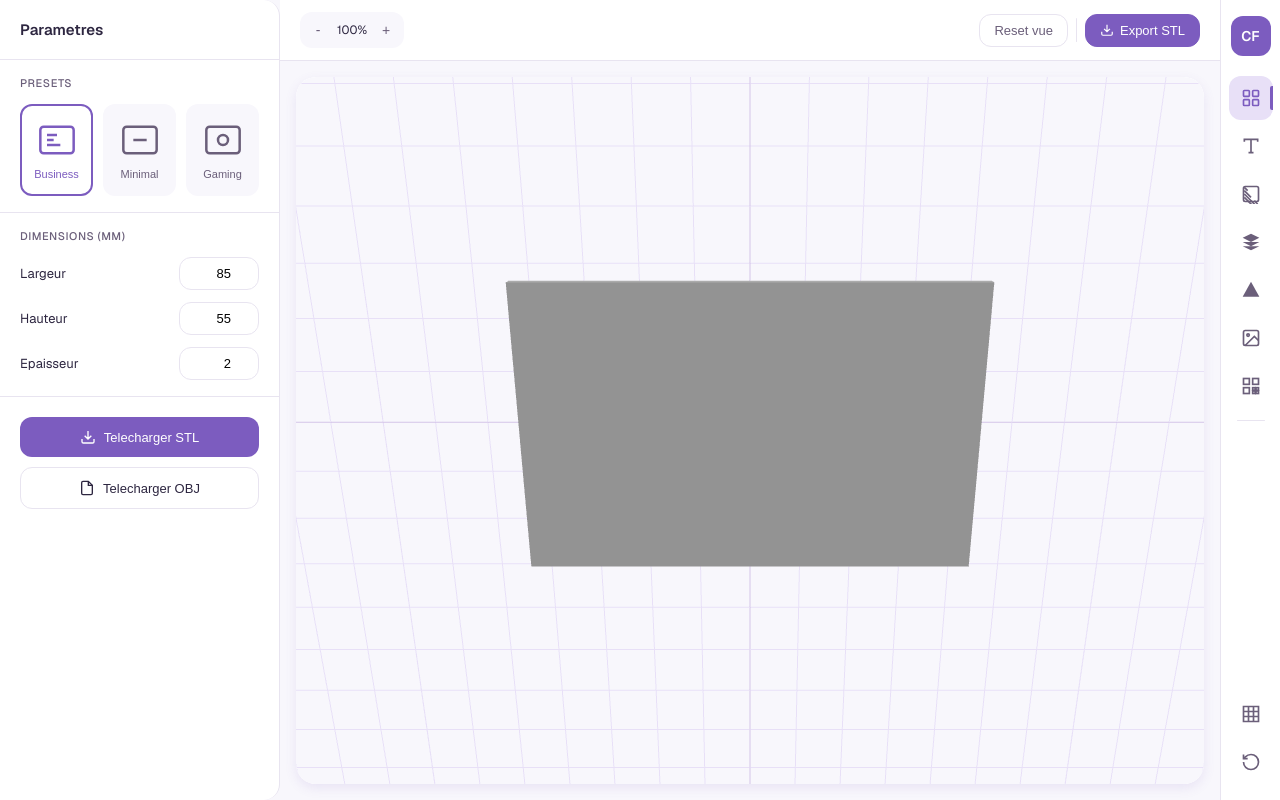
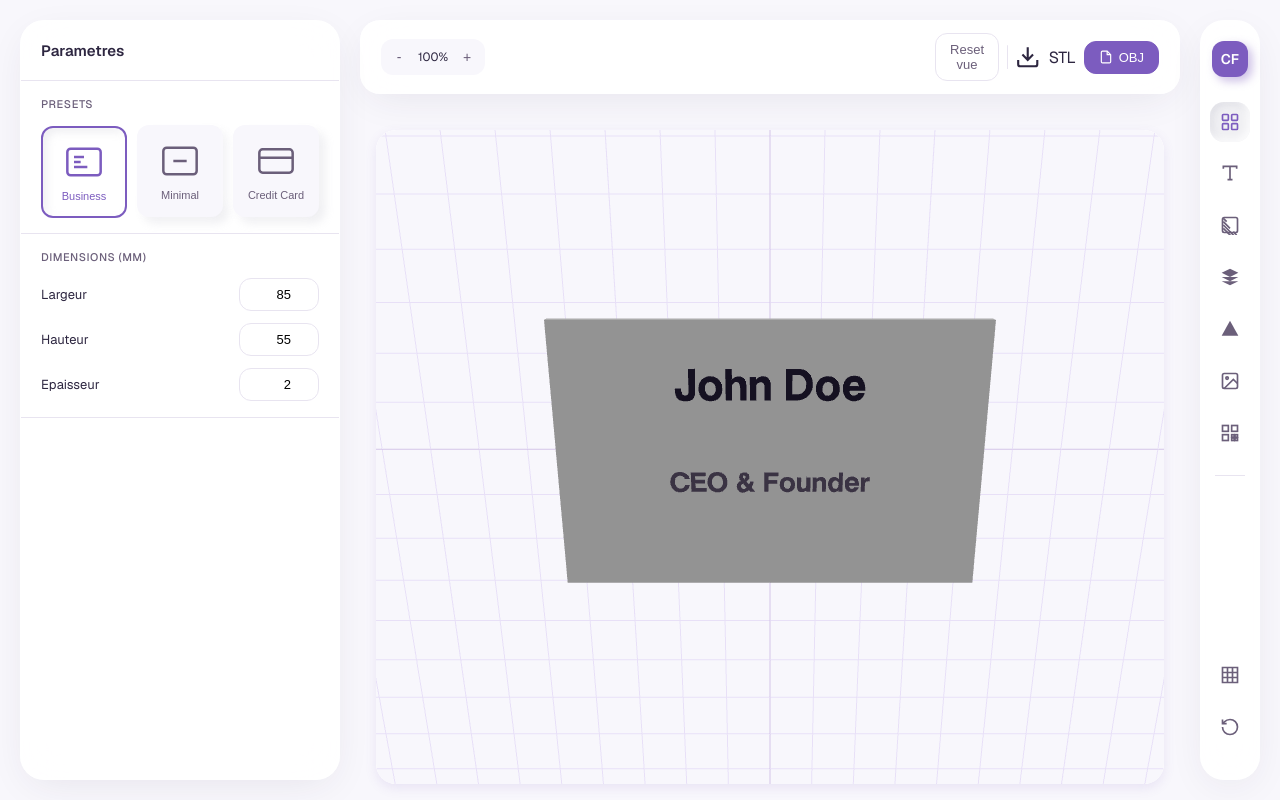
Before and after one commit to Moussandou/CardForge, a website built with Vite: page index.html in a window 1280 px wide. Built offline with nearby package versions, Linux system fonts and the light colour scheme; animation ran at ten frames a second.

Commit message:
feat: Header revamp, UI polish, and text visibility fix

```diff
--- a/index.html
+++ b/index.html
@@ -24,11 +24,17 @@
         <div class="toolbar-group">
           <button class="toolbar-btn" id="resetCameraBtn">Reset vue</button>
           <div class="toolbar-divider"></div>
-          <button class="toolbar-btn primary" id="quickExportBtn">
+          <svg viewBox="0 0 24 24" fill="none" stroke="currentColor" stroke-width="2">
+            <path d="M21 15v4a2 2 0 01-2 2H5a2 2 0 01-2-2v-4M7 10l5 5 5-5M12 15V3" />
+          </svg>
+          STL
+          </button>
+          <button class="toolbar-btn primary" id="headerExportOBJ" title="Export OBJ">
             <svg viewBox="0 0 24 24" fill="none" stroke="currentColor" stroke-width="2">
-              <path d="M21 15v4a2 2 0 01-2 2H5a2 2 0 01-2-2v-4M7 10l5 5 5-5M12 15V3" />
+              <path d="M14 2H6a2 2 0 00-2 2v16a2 2 0 002 2h12a2 2 0 002-2V8z" />
+              <polyline points="14 2 14 8 20 8" />
             </svg>
-            Export STL
+            OBJ
           </button>
         </div>
       </div>
--- a/src/main.js
+++ b/src/main.js
@@ -45,25 +45,25 @@ class CardForgeApp {
         });
 
         await this.textManager.updateMainText(
-            params.mainText,
+            params.mainText || params.fullName || 'John Doe',
             {
-                size: params.mainTextSize,
+                size: params.mainTextSize || 6,
                 height: params.depth * 0.5,
-                positionY: params.mainTextPositionY,
-                mode: params.mainTextMode,
-                color: params.mainTextColor
+                positionY: params.mainTextPositionY || 10,
+                mode: params.mainTextMode || 'emboss',
+                color: params.mainTextColor || 0x2d2640
             },
             this.card.getGroup()
         );
 
         await this.textManager.updateSecondaryText(
-            params.secondaryText,
+            params.secondaryText || params.jobTitle || 'CEO & Founder',
             {
-                size: params.secondaryTextSize,
+                size: params.secondaryTextSize || 4,
                 height: params.depth * 0.4,
-                positionY: params.secondaryTextPositionY,
-                mode: params.mainTextMode,
-                color: params.secondaryTextColor
+                positionY: params.secondaryTextPositionY || -5,
+                mode: params.mainTextMode || 'emboss',
+                color: params.secondaryTextColor || 0x6b5f7a
             },
             this.card.getGroup()
         );
--- a/src/styles/preview.css
+++ b/src/styles/preview.css
@@ -1,17 +1,41 @@
 .preview-container {
+    position: fixed;
+    top: 0;
+    left: 0;
+    width: 100vw;
+    height: 100vh;
+    background: var(--color-bg);
     display: flex;
     flex-direction: column;
-    background: var(--color-bg);
-    position: relative;
+    padding-left: 360px;
+    /* 320px panel + 40px gap */
+    padding-right: 100px;
+    /* 60px sidebar + 40px gap */
+    box-sizing: border-box;
+    z-index: 1;
 }
 
 .preview-toolbar {
+    position: relative;
+    top: auto;
+    left: auto;
+    transform: none;
     display: flex;
     align-items: center;
     justify-content: space-between;
     padding: 12px 20px;
-    background: var(--color-sidebar);
-    border-bottom: 1px solid var(--color-border);
+    background: rgba(255, 255, 255, 0.9);
+    backdrop-filter: blur(20px);
+    -webkit-backdrop-filter: blur(20px);
+    border: 1px solid rgba(255, 255, 255, 0.5);
+    border-radius: 20px;
+    box-shadow:
+        0 10px 40px -10px rgba(45, 38, 64, 0.1),
+        0 0 0 1px rgba(255, 255, 255, 0.5) inset;
+    width: 100%;
+    margin: 20px 0;
+    gap: 20px;
+    z-index: 10;
 }
 
 .toolbar-group {
--- a/src/styles/settings.css
+++ b/src/styles/settings.css
@@ -1,10 +1,21 @@
 .settings-panel {
-    background: var(--color-sidebar);
-    border-right: 1px solid var(--color-border);
+    position: fixed;
+    top: 20px;
+    left: 20px;
+    bottom: 20px;
+    width: 320px;
+    background: rgba(255, 255, 255, 0.9);
+    backdrop-filter: blur(20px);
+    -webkit-backdrop-filter: blur(20px);
+    border: 1px solid rgba(255, 255, 255, 0.5);
+    border-radius: 24px;
+    box-shadow:
+        0 10px 40px -10px rgba(45, 38, 64, 0.1),
+        0 0 0 1px rgba(255, 255, 255, 0.5) inset;
     overflow-y: auto;
     display: flex;
     flex-direction: column;
-    border-radius: 0 var(--radius-lg) var(--radius-lg) 0;
+    z-index: 100;
 }
 
 .settings-header {
@@ -210,52 +221,72 @@
     transform: scale(1.2);
 }
 
-.btn-action {
-    width: 100%;
-    padding: 12px;
-    border-radius: var(--radius-md);
-    font-size: 13px;
-    font-weight: 500;
-    cursor: pointer;
-    transition: all var(--transition);
-    display: flex;
-    align-items: center;
-    justify-content: center;
-    gap: 8px;
+/* Claymorphism Utilities */
+.clay-btn,
+.btn-action,
+.mode-btn,
+.preset-btn,
+.shape-btn {
+    border: none;
+    border-radius: 16px;
+    background: #f0f0f3;
+    box-shadow:
+        -6px -6px 14px rgba(255, 255, 255, .7),
+        6px 6px 10px rgba(174, 174, 192, .2);
+    color: var(--color-text);
+    transition: all 0.2s ease;
+}
+
+.clay-btn:hover,
+.btn-action:hover,
+.mode-btn:hover,
+.preset-btn:hover,
+.shape-btn:hover {
+    transform: translateY(-2px);
+    box-shadow:
+        -6px -6px 14px rgba(255, 255, 255, .8),
+        6px 10px 14px rgba(174, 174, 192, .3);
+}
+
+.clay-btn:active,
+.btn-action:active,
+.mode-btn.active,
+.preset-btn.active,
+.shape-btn.active {
+    background: #f0f0f3;
+    box-shadow:
+        inset -4px -4px 8px rgba(255, 255, 255, .7),
+        inset 4px 4px 8px rgba(174, 174, 192, .2);
+    transform: translateY(1px);
+    color: var(--color-accent);
 }
 
 .btn-action svg {
-    width: 16px;
-    height: 16px;
+    width: 20px;
+    height: 20px;
+    margin-right: 8px;
 }
 
 .btn-action.primary {
     background: var(--color-accent);
-    border: none;
     color: white;
+    box-shadow:
+        -4px -4px 10px rgba(255, 255, 255, .2),
+        4px 4px 10px rgba(124, 92, 191, .4);
 }
 
 .btn-action.primary:hover {
     background: var(--color-accent-light);
     transform: translateY(-2px);
+    box-shadow:
+        -4px -4px 10px rgba(255, 255, 255, .3),
+        4px 8px 14px rgba(124, 92, 191, .5);
 }
 
-.btn-action.secondary {
-    background: transparent;
-    border: 1px solid var(--color-border);
-    color: var(--color-text);
-}
-
-.btn-action.secondary:hover {
-    border-color: var(--color-accent);
-    color: var(--color-accent);
-}
-
-.export-group {
-    display: flex;
-    flex-direction: column;
-    gap: 10px;
-    padding: 20px;
+.btn-action.primary:active {
+    box-shadow:
+        inset 2px 2px 5px rgba(0, 0, 0, 0.2);
+    transform: translateY(1px);
 }
 
 /* Preset grid */
--- a/src/styles/sidebar.css
+++ b/src/styles/sidebar.css
@@ -1,103 +1,111 @@
 .icon-sidebar {
-    background: var(--color-sidebar);
-    border-left: 1px solid var(--color-border);
+    position: fixed;
+    top: 20px;
+    right: 20px;
+    bottom: 20px;
+    width: 60px;
+    background: rgba(255, 255, 255, 0.9);
+    backdrop-filter: blur(20px);
+    -webkit-backdrop-filter: blur(20px);
+    border: 1px solid rgba(255, 255, 255, 0.5);
+    border-radius: 24px;
+    box-shadow:
+        0 10px 40px -10px rgba(45, 38, 64, 0.1),
+        0 0 0 1px rgba(255, 255, 255, 0.5) inset;
     display: flex;
     flex-direction: column;
     align-items: center;
-    padding: 16px 0;
-    gap: 4px;
+    padding: 20px 0;
+    z-index: 100;
 }
 
 .sidebar-logo {
-    width: 40px;
-    height: 40px;
+    width: 36px;
+    height: 36px;
     background: var(--color-accent);
-    border-radius: var(--radius-md);
+    color: white;
+    border-radius: 12px;
     display: flex;
     align-items: center;
     justify-content: center;
-    color: white;
-    font-weight: 600;
+    font-weight: 700;
     font-size: 14px;
-    margin-bottom: 16px;
+    margin-bottom: 24px;
+    box-shadow:
+        -4px -4px 10px rgba(255, 255, 255, .2),
+        4px 4px 10px rgba(124, 92, 191, .4);
 }
 
 .icon-btn {
-    width: 44px;
-    height: 44px;
-    border: none;
-    background: transparent;
-    border-radius: var(--radius-md);
-    cursor: pointer;
+    width: 40px;
+    height: 40px;
+    border-radius: 14px;
     display: flex;
     align-items: center;
     justify-content: center;
     color: var(--color-text-dim);
-    transition: all var(--transition);
+    margin-bottom: 12px;
+    cursor: pointer;
+    transition: all 0.2s ease;
+    border: none;
+    background: transparent;
     position: relative;
+}
+
+.icon-btn:hover {
+    color: var(--color-accent);
+    background: rgba(255, 255, 255, 0.8);
+    transform: translateY(-2px);
+    box-shadow: 0 4px 12px rgba(0, 0, 0, 0.05);
+}
+
+.icon-btn.active {
+    background: #f0f0f3;
+    color: var(--color-accent);
+    box-shadow:
+        inset -3px -3px 7px rgba(255, 255, 255, 0.8),
+        inset 3px 3px 7px rgba(174, 174, 192, 0.25);
+    transform: translateY(1px);
+}
+
+.icon-btn.active::before {
+    display: none;
 }
 
 .icon-btn svg {
     width: 20px;
     height: 20px;
-    transition: transform var(--transition);
 }
 
-.icon-btn:hover {
-    background: var(--color-accent-pale);
-    color: var(--color-accent);
+/* Tooltip style */
+.icon-btn-tooltip {
+    position: absolute;
+    right: 50px;
+    background: var(--color-text);
+    color: white;
+    padding: 6px 12px;
+    border-radius: 8px;
+    font-size: 11px;
+    pointer-events: none;
+    opacity: 0;
+    transform: translateX(10px);
+    transition: all 0.2s ease;
+    white-space: nowrap;
+    box-shadow: 0 4px 12px rgba(0, 0, 0, 0.1);
 }
 
-.icon-btn:hover svg {
-    transform: scale(1.1);
-}
-
-.icon-btn.active {
-    background: var(--color-accent-pale);
-    color: var(--color-accent);
-}
-
-.icon-btn.active::before {
-    content: '';
-    position: absolute;
-    right: 0;
-    top: 50%;
-    transform: translateY(-50%);
-    width: 3px;
-    height: 24px;
-    background: var(--color-accent);
-    border-radius: 2px 0 0 2px;
-}
-
-.sidebar-divider {
-    width: 28px;
-    height: 1px;
-    background: var(--color-border);
-    margin: 8px 0;
-    border-radius: 1px;
+.icon-btn:hover .icon-btn-tooltip {
+    opacity: 1;
+    transform: translateX(0);
 }
 
 .sidebar-spacer {
     flex: 1;
 }
 
-.icon-btn-tooltip {
-    position: absolute;
-    right: 100%;
-    top: 50%;
-    transform: translateY(-50%);
-    margin-right: 8px;
-    padding: 6px 12px;
-    background: var(--color-text);
-    color: white;
-    font-size: 12px;
-    border-radius: var(--radius-sm);
-    white-space: nowrap;
-    opacity: 0;
-    pointer-events: none;
-    transition: opacity var(--transition);
+.sidebar-divider {
+    width: 30px;
+    height: 1px;
+    background: var(--color-border);
+    margin: 10px 0;
 }
-
-.icon-btn:hover .icon-btn-tooltip {
-    opacity: 1;
-}
--- a/src/ui/ControlPanel.js
+++ b/src/ui/ControlPanel.js
@@ -70,14 +70,14 @@ export class ControlPanel {
             </div>
             <span>Minimal</span>
           </button>
-          <button class="preset-btn" data-preset="gaming">
+          <button class="preset-btn" data-preset="credit-card">
             <div class="preset-icon">
               <svg viewBox="0 0 24 24" fill="none" stroke="currentColor" stroke-width="1.5">
-                <rect x="2" y="4" width="20" height="16" rx="2"/>
-                <circle cx="12" cy="12" r="3"/>
+                <rect x="2" y="5" width="20" height="14" rx="2" ry="2"></rect>
+                <line x1="2" y1="10" x2="22" y2="10"></line>
               </svg>
             </div>
-            <span>Gaming</span>
+            <span>Credit Card</span>
           </button>
         </div>
       </div>
@@ -243,21 +243,7 @@ export class ControlPanel {
         </button>
       </div>
 
-      <div class="export-group">
-        <button class="btn-action primary" id="exportSTL">
-          <svg viewBox="0 0 24 24" fill="none" stroke="currentColor" stroke-width="2">
-            <path d="M21 15v4a2 2 0 01-2 2H5a2 2 0 01-2-2v-4M7 10l5 5 5-5M12 15V3"/>
-          </svg>
-          Telecharger STL
-        </button>
-        <button class="btn-action secondary" id="exportOBJ">
-          <svg viewBox="0 0 24 24" fill="none" stroke="currentColor" stroke-width="2">
-            <path d="M14 2H6a2 2 0 00-2 2v16a2 2 0 002 2h12a2 2 0 002-2V8z"/>
-            <polyline points="14 2 14 8 20 8"/>
-          </svg>
-          Telecharger OBJ
-        </button>
-      </div>
+
     `;
   }
 
@@ -351,9 +337,9 @@ export class ControlPanel {
     });
 
     // Export buttons
-    document.getElementById('exportSTL')?.addEventListener('click', () => this.onExport('stl'));
-    document.getElementById('exportOBJ')?.addEventListener('click', () => this.onExport('obj'));
+    // Export buttons (Header)
     document.getElementById('quickExportBtn')?.addEventListener('click', () => this.onExport('stl'));
+    document.getElementById('headerExportOBJ')?.addEventListener('click', () => this.onExport('obj'));
 
     // Toolbar controls
     this.attachToolbarEvents();
@@ -372,10 +358,10 @@ export class ControlPanel {
         this.params.height = 55;
         this.params.depth = 1.5;
         break;
-      case 'gaming':
-        this.params.width = 90;
-        this.params.height = 60;
-        this.params.depth = 3;
+      case 'credit-card':
+        this.params.width = 85.6;
+        this.params.height = 54;
+        this.params.depth = 0.8;
         break;
     }
     document.getElementById('width').value = this.params.width;
@@ -434,6 +420,11 @@ export class ControlPanel {
         e.currentTarget.classList.add('active');
         this.activePanel = e.currentTarget.dataset.panel;
         this.showPanelSection(this.activePanel);
+
+        // Move camera to focus area
+        if (this.sceneRef && this.sceneRef.moveCameraTo) {
+          this.sceneRef.moveCameraTo(this.activePanel);
+        }
       });
     });
   }
```
Also changed, not shown: src/core/Scene.js (+56 -9 lines).
